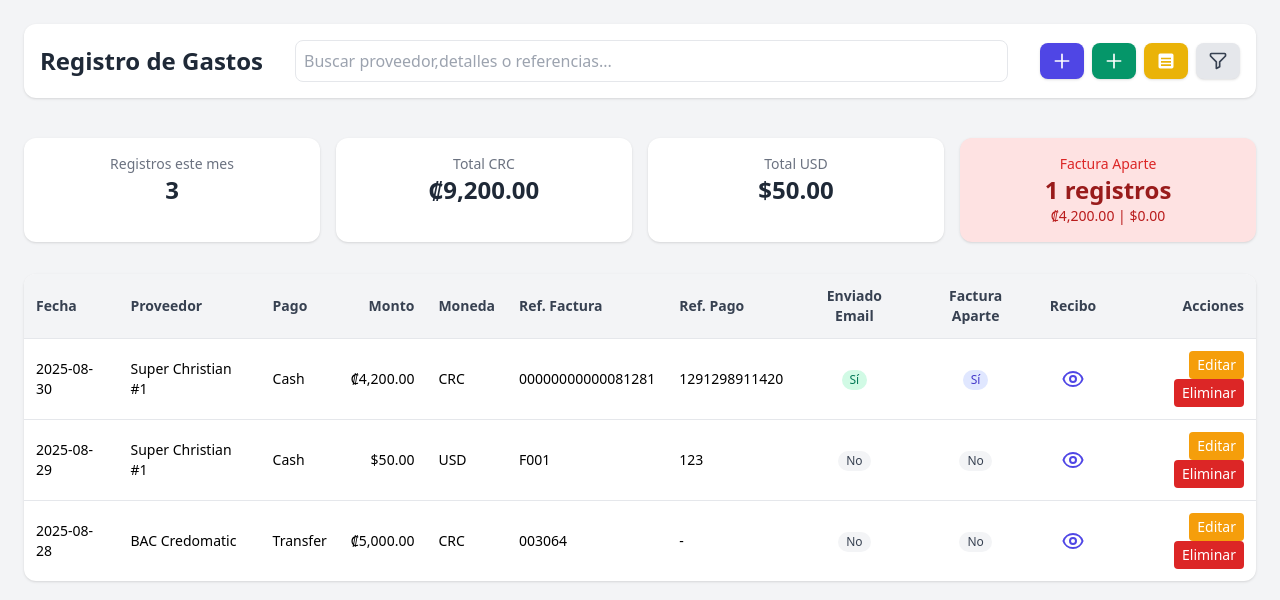
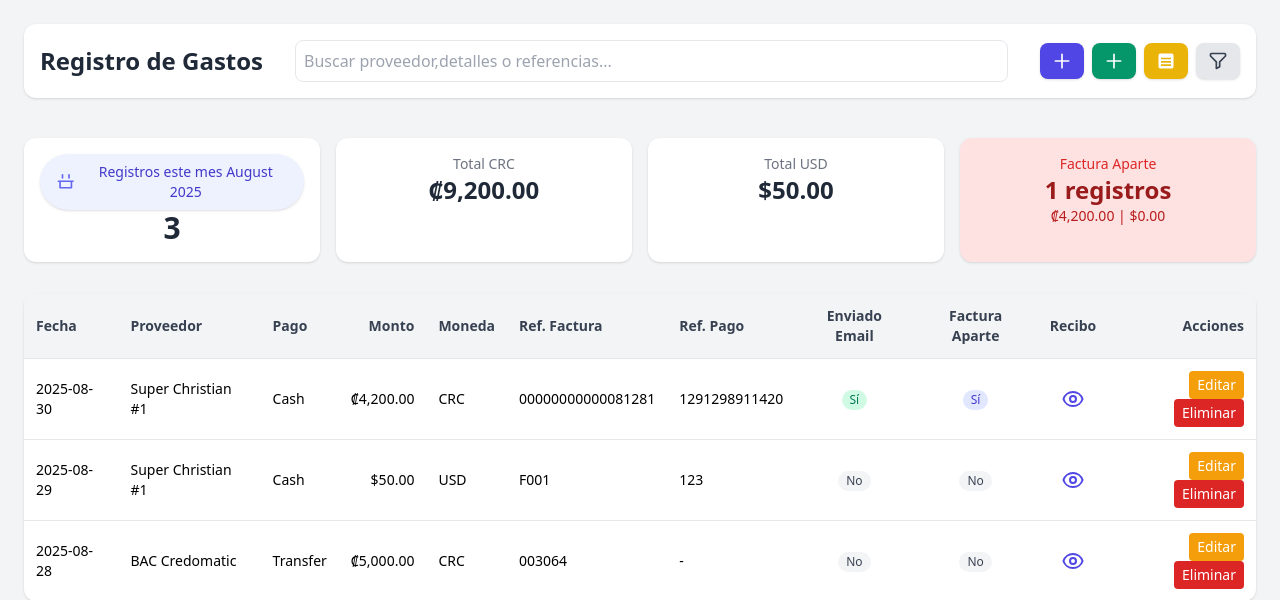
Before and after one commit to willDrr/tabla, a Flask app: page / in a window 1280 px wide. Shown: the top 600 px of the page. Run offline with Flask 3, Linux system fonts and the light colour scheme; data comes from the database, SQL or seed files in the repository; parts of the project's set-up code (start-up, migrations or seed data) failed here and were passed over; some libraries are stand-ins or nearby versions.

Commit message:
updating

```diff
--- a/app.py
+++ b/app.py
@@ -1,12 +1,16 @@
 from flask import Flask, render_template, request, redirect, url_for, send_file
 import sqlite3
 import io
+import locale
 from openpyxl import Workbook
 from openpyxl.styles import Font, Alignment, PatternFill, Border, Side, NamedStyle
 from datetime import datetime
 from pathlib import Path
 
 from werkzeug.utils import secure_filename
+
+locale.setlocale(locale.LC_TIME, "es_CR.UTF-8")  # Costa Rica Spanish
+
 
 # Ensure this directory exists at startup
 RECEIPTS_DIR = Path("static/receipts")
@@ -112,6 +116,9 @@ def index():
         query += " AND e.payment_type = ?"
         params.append(payment_type)
 
+
+    print("prinitn mnth aftre something")
+    print(month)
     query += " ORDER BY e.date DESC"
 
     with get_conn() as conn:
@@ -132,8 +139,14 @@ def index():
         "factura_aparte_usd": sum(e["amount"] for e in expenses if e["factura_aparte"] and e["currency"] == "USD") or 0,
     }
 
-    return render_template("index.html", expenses=expenses, providers=providers, current_month=current_month, stats=stats)
+    return render_template("index.html", expenses=expenses, providers=providers, current_month=month, stats=stats)
 
+
+
+@app.template_filter('month_name')
+def month_name(value):
+    dt = datetime.strptime(value, "%Y-%m")
+    return dt.strftime("%B %Y").capitalize()  # "Agosto 2025"
 
 @app.route("/edit/<int:id>", methods=["POST"])
 def edit(id):
--- a/templates/index.html
+++ b/templates/index.html
@@ -52,13 +52,26 @@
       </button>
     </div>
   </div>
-
   <!-- Stats Panel -->
   <div class="grid grid-cols-1 sm:grid-cols-4 gap-4 mb-4">
     <div class="bg-white rounded-xl shadow p-4 text-center">
-    <div class="text-gray-500 text-sm">Registros este mes</div>
-    <div class="text-2xl font-bold text-gray-800">{{ stats.total_records }}</div>
+
+      <!-- Month Label with Icon -->
+      <div
+        class="bg-indigo-50 text-indigo-700 rounded-full px-4 py-2 shadow flex items-center justify-center gap-2 font-medium text-sm">
+        <svg xmlns="http://www.w3.org/2000/svg" class="h-5 w-5 text-indigo-500" fill="none" viewBox="0 0 24 24"
+          stroke="currentColor">
+          <path stroke-linecap="round" stroke-linejoin="round" stroke-width="2"
+            d="M8 7V3m8 4V3M3 11h18M5 19h14v-8H5v8z" />
+        </svg>
+        <span>Registros este mes {{ current_month|month_name }}</span>
       </div>
+
+      <!-- Total Records -->
+      <div class="text-3xl font-extrabold text-gray-800">{{ stats.total_records }}</div>
+
+    </div>
+
     <div class="bg-white rounded-xl shadow p-4 text-center">
       <div class="text-gray-500 text-sm">Total CRC</div>
       <div class="text-2xl font-bold text-gray-800">₡{{ "{:,.2f}".format(stats.total_crc) }}</div>
@@ -277,7 +290,8 @@
               <div class="grid grid-cols-1 gap-3">
                 <div>
                   <label class="block text-xs text-gray-600 mb-1">Adjuntar Recibo</label>
-    <input type="file" name="receipt_path" accept="image/*" class="border rounded-lg p-2 w-full" value="{{ e['receipt_path'] }}">
+                  <input type="file" name="receipt_path" accept="image/*" class="border rounded-lg p-2 w-full"
+                    value="{{ e['receipt_path'] }}">
                 </div>
               </div>
 
@@ -426,9 +440,7 @@
   <div class="bg-white rounded-lg shadow-lg p-4 max-w-3xl w-full relative">
     <button onclick="closeModal('receiptModal')"
       class="absolute top-2 right-2 text-gray-200 hover:text-white text-2xl font-bold">✕</button>
-    <img id="receiptImage"
-         src="{{ url_for('static', filename='receipts/placeholder.png') }}"
-         alt="Recibo"
+    <img id="receiptImage" src="{{ url_for('static', filename='receipts/placeholder.png') }}" alt="Recibo"
       class="max-h-[80vh] mx-auto rounded">
   </div>
 </div>
```
Lines whose indentation alone changed are shown as unchanged.
